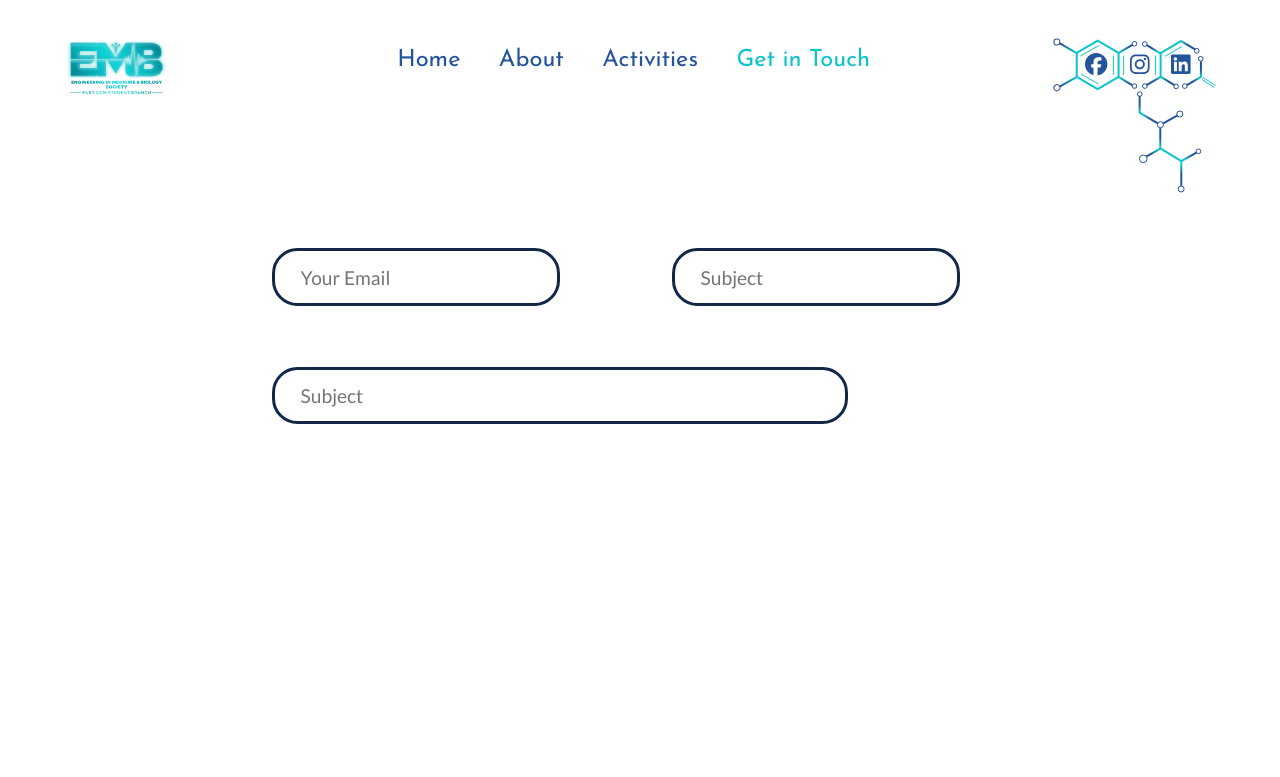
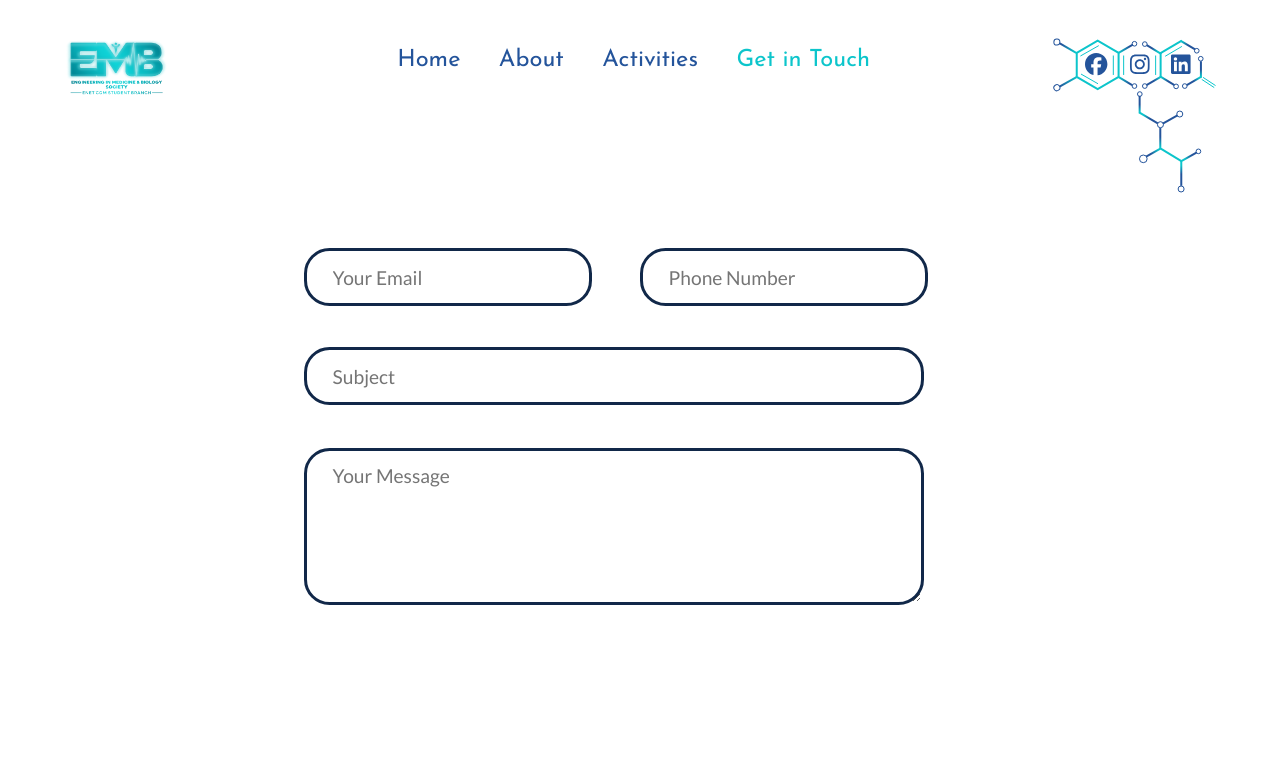
Before and after one commit to SametMohamedRayen/EMBSWebsite, a React (Create React App) app: page /get-in-touch in a window 1280 px wide. Shown: the top 777 px of the page. Built offline with nearby package versions, Linux system fonts and the light colour scheme.

Commit message:
Different types of custom inputs

```diff
--- a/src/javascript/components/Input.js
+++ b/src/javascript/components/Input.js
@@ -15,6 +15,10 @@ const Input = (props) => {
         className={focused ? "hexDecoration" : "hexDecoration hidden"}
       >
         <g id="HexagonInputDecoration">
+          <g
+            id="BottomHexs"
+            className={type === "text-area" ? "translateY-7" : ""}
+          >
             <g
               id="RemainderBottom"
               className={focused ? "hexAnimate animation-delay-half" : ""}
@@ -99,6 +103,11 @@ const Input = (props) => {
                 strokeLinecap="round"
               />
             </g>
+          </g>
+          <g
+            id="TopHexs"
+            className={type === "text-area" ? "margin-top-neg-5" : ""}
+          >
             <g
               id="HexTop"
               className={focused ? "hexAnimate animation-delay-half" : ""}
@@ -225,6 +234,7 @@ const Input = (props) => {
               />
             </g>
           </g>
+        </g>
         <defs>
           <linearGradient
             id="paint0_linear_541_36"
@@ -311,6 +321,7 @@ const Input = (props) => {
       </svg>
 
       {type !== "select" ? (
+        type !== "text-area" ? (
           <input
             type={type}
             placeholder={placeholder}
@@ -318,6 +329,15 @@ const Input = (props) => {
             onFocus={() => setFocused(true)}
             onBlur={() => setFocused(false)}
           ></input>
+        ) : (
+          <textarea
+            rows={height}
+            placeholder={placeholder}
+            className={"customInput " + width + " padding-top-1"}
+            onFocus={() => setFocused(true)}
+            onBlur={() => setFocused(false)}
+          ></textarea>
+        )
       ) : (
         <select className={"customInput " + width + " " + height}>
           {optionsArray.map((op) => (
--- a/src/javascript/views/GetInTouch.js
+++ b/src/javascript/views/GetInTouch.js
@@ -5,7 +5,7 @@ const GetInTouch = () => {
   return (
     <div className="relative height-50 margin-btm-15">
       <div className="absolute width-full centerContent margin-left-5">
-        <div className="relative margin-top-15 width-half">
+        <div className="relative margin-top-15 width-45-pc">
           <div className="row">
             <div className="column">
               <Input
@@ -17,8 +17,8 @@ const GetInTouch = () => {
             </div>
             <div className="column">
               <Input
-                type="text"
-                placeholder="Subject"
+                type="number"
+                placeholder="Phone Number"
                 height="height-4-5"
                 width="width-22-5"
               />
@@ -27,14 +27,21 @@ const GetInTouch = () => {
           <div className="row">
             <Input
               type="text"
-              options="1,2,3"
               placeholder="Subject"
               height="height-4-5"
-              width="width-45"
-              margin="margin-top-neg-4-5"
+              width="width-48-44"
+              margin="margin-top-neg-6"
             />
           </div>
-          <div className="row"></div>
+          <div className="row">
+            <Input
+              type="text-area"
+              placeholder="Your Message"
+              height="6"
+              width="width-48-44"
+              margin="margin-top-neg-2"
+            />
+          </div>
         </div>
       </div>
     </div>
--- a/src/styles.css
+++ b/src/styles.css
@@ -11,6 +11,17 @@ body {
 a {
     text-decoration: none;
 }
+
+input::-webkit-outer-spin-button,
+input::-webkit-inner-spin-button {
+    -webkit-appearance: none;
+    margin: 0;
+}
+
+input[type=number] {
+    -moz-appearance: textfield;
+}
+
 
 /* SCROLLBAR */
 
@@ -1227,6 +1238,7 @@ a {
 }
 
 .hexDecoration {
+    position: relative;
     width: 15vw;
     height: auto;
     z-index: -1;
@@ -1461,6 +1473,18 @@ a {
     width: 60vw;
 }
 
+.width-50 {
+    width: 50vw;
+}
+
+.width-48-44 {
+    width: 48.44vw;
+}
+
+.width-45-pc {
+    width: 45%;
+}
+
 .mirror {
     transform: rotateZ(180deg);
 }
@@ -1478,6 +1502,10 @@ a {
     height: auto;
 }
 
+.margin-top-neg-6 {
+    margin-top: -6vw;
+}
+
 .margin-top-neg-10 {
     margin-top: -10vw;
 }
@@ -1529,3 +1557,7 @@ a {
 .width-45 {
     width: 45vw;
 }
+
+.translateY-7 {
+    transform: translateY(7vw);
+}
```
Lines whose indentation alone changed are shown as unchanged.
